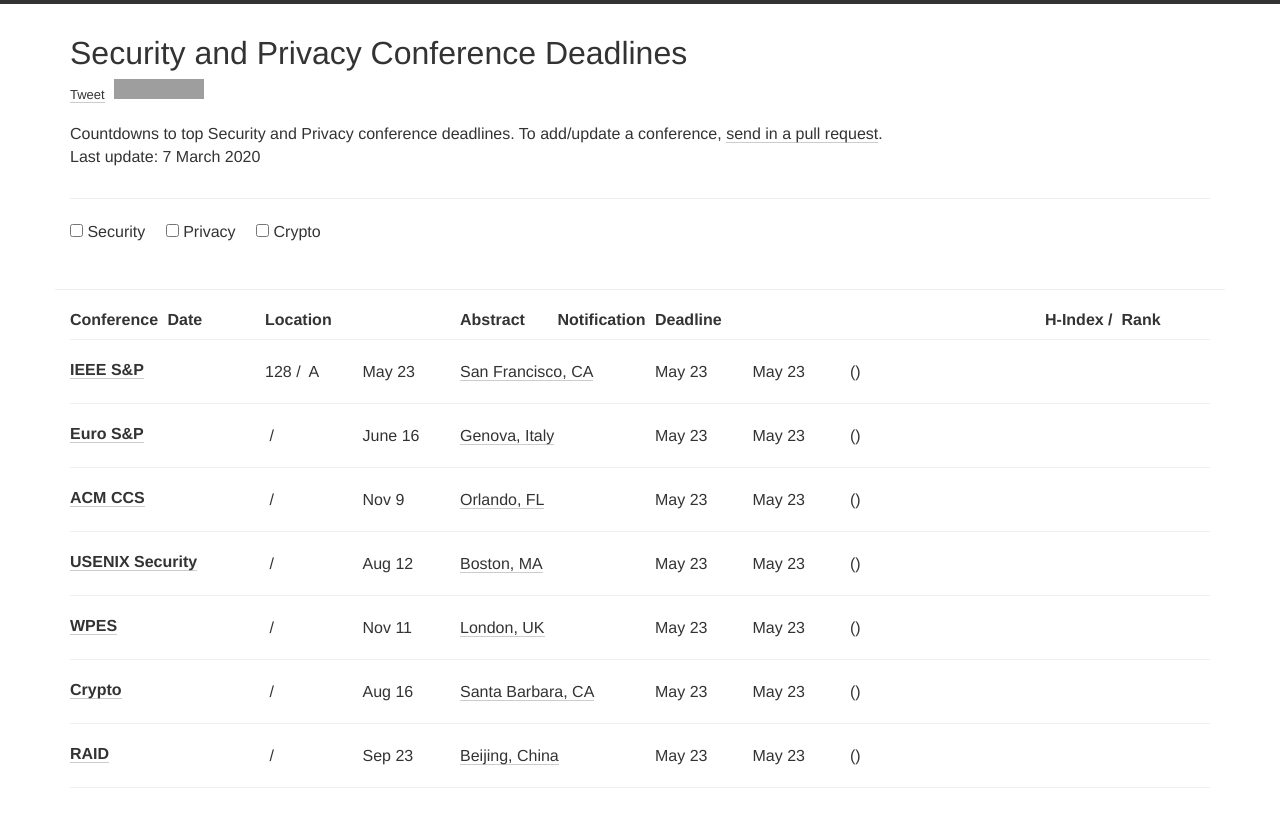
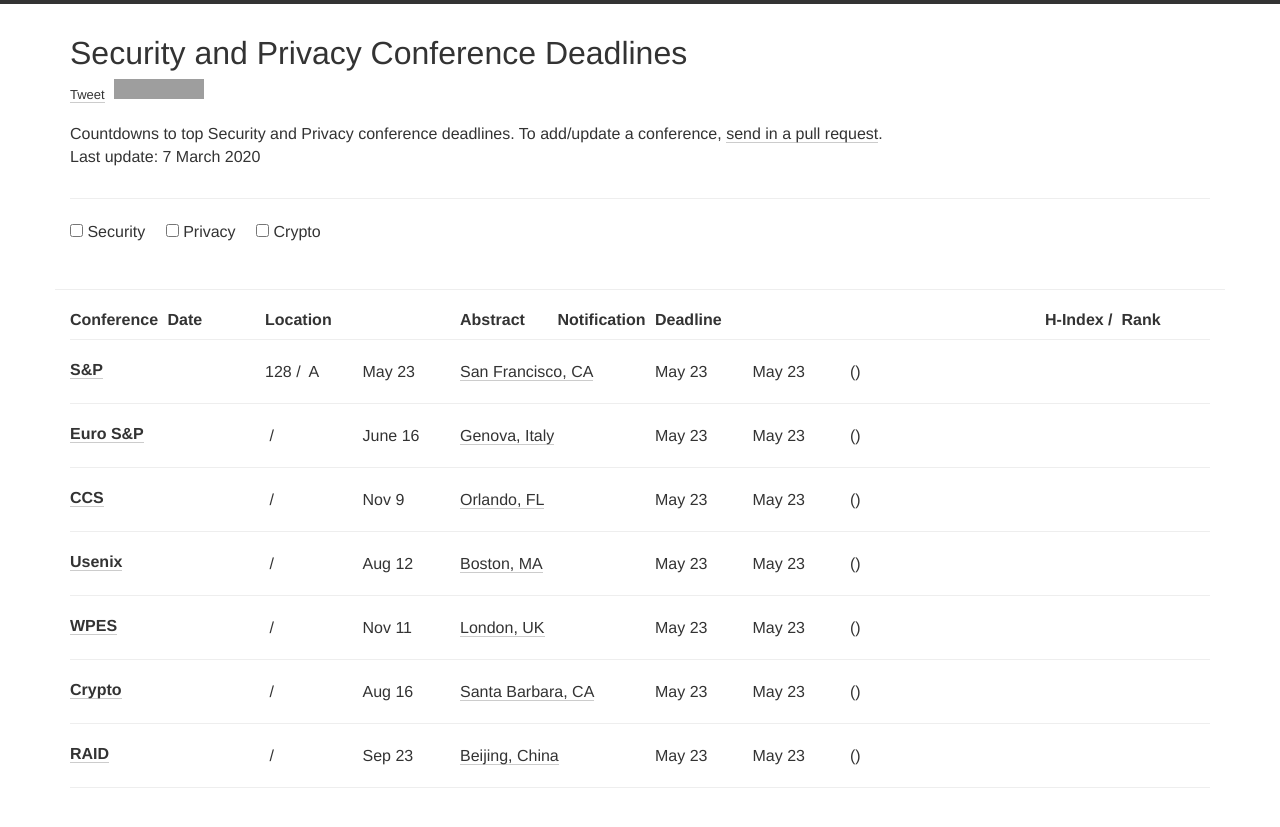
Before and after one commit to jianghaizhi/conference, a Jekyll site: the page built from index.html, in a window 1280 px wide. Shown: the top 827 px of the page. Built offline with Jekyll 4.4.1, drawn with Linux system fonts in a browser that asks for light colours; nearby versions of some CDN libraries; comment, search, counter and statistics services are not loaded; grey boxes are pictures that could not be loaded.

Commit message:
Update conferences.yml

```diff
--- a/_data/conferences.yml
+++ b/_data/conferences.yml
@@ -1,6 +1,6 @@
 ---
 # Security and Privacy
-- name: IEEE S&P
+- name: S&P
   year: 2021
   date: "May 23"
   description: IEEE Symposium on Security and Privacy
@@ -30,7 +30,7 @@
   place: Genova, Italy
   tags: [SEC, PRIV]
 
-- name: ACM CCS
+- name: CCS
   description: ACM Conference on Computer and Communications Security
   year: 2020
   link: https://www.sigsac.org/ccs/CCS2020/
@@ -45,7 +45,7 @@
   tags: [SEC, PRIV]
 
 
-- name: USENIX Security
+- name: Usenix
   description: Usenix Security Symposium
   year: 2020
   link: https://www.usenix.org/conference/usenixsecurity20
```
